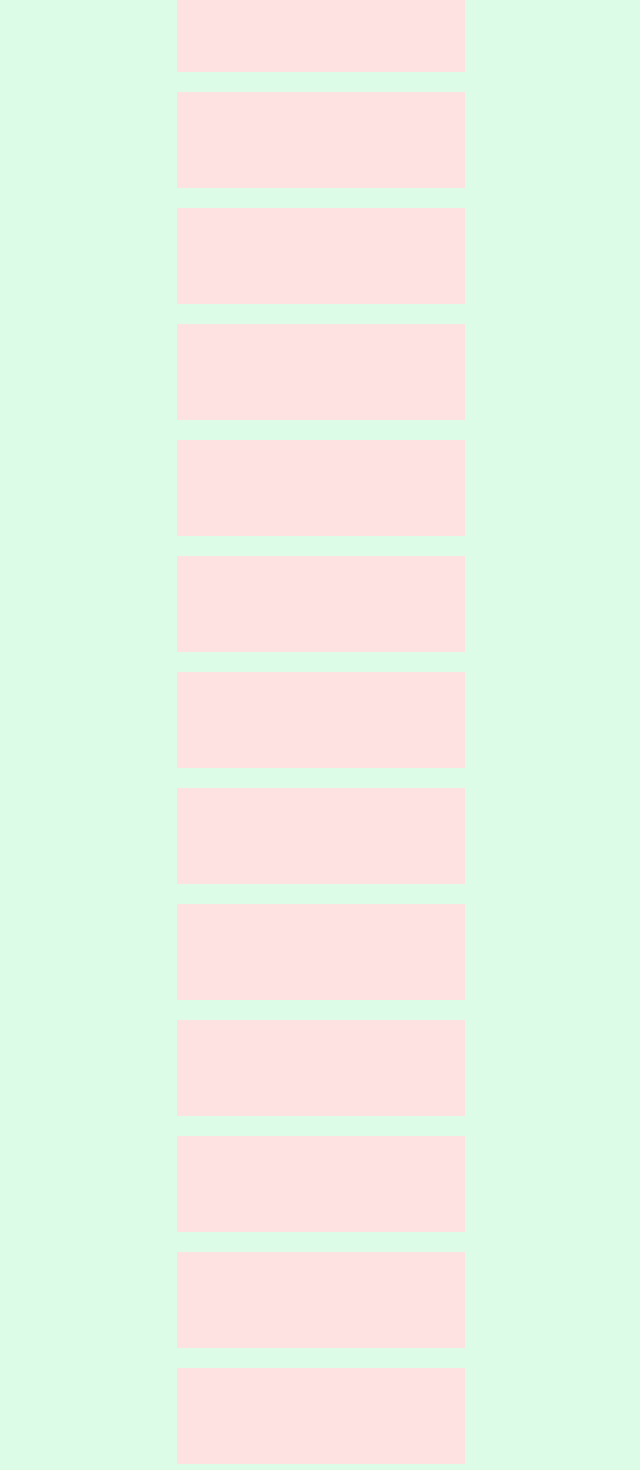
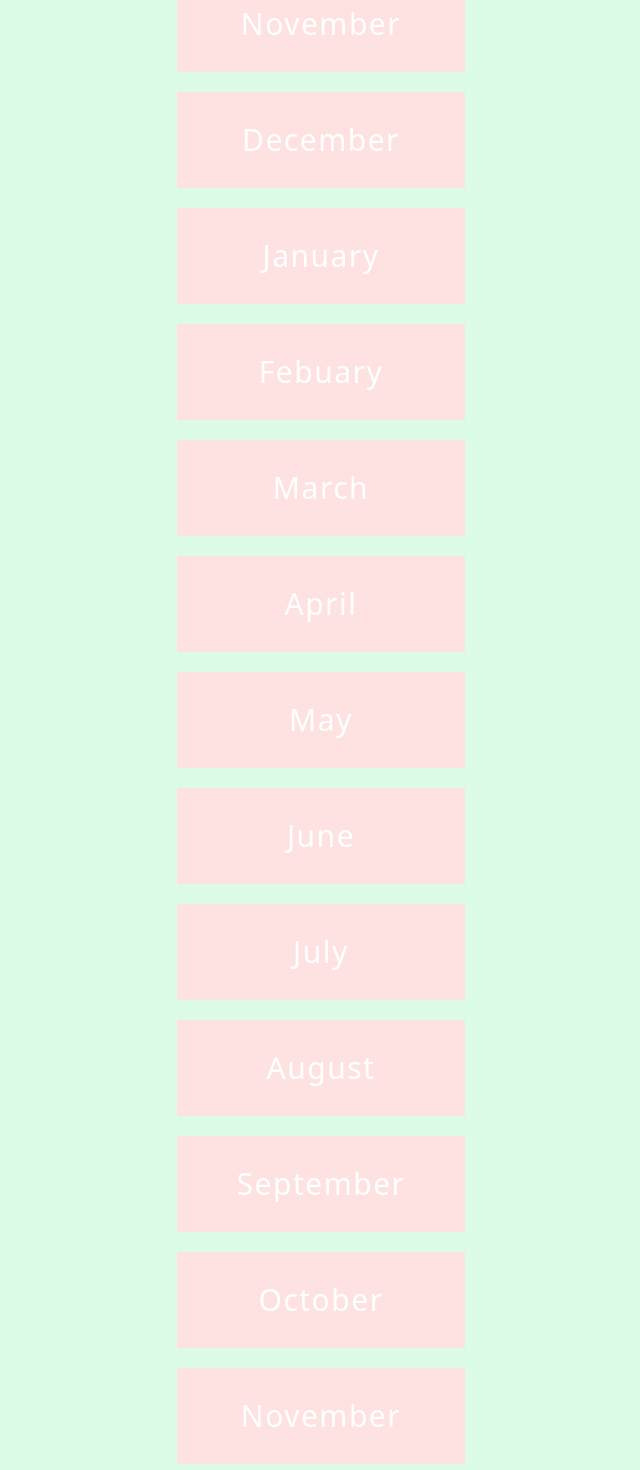
Before and after one commit to Agcare-Technologies/sns-calendar, a React (Vite) app: page / in a window 1280 px wide. Shown: the part 180-1650 px from the top of the page, without its empty margins (319-959 px from the left). Built offline with nearby package versions, Linux system fonts and the light colour scheme.

Commit message:
added mockups of bird card

```diff
--- /dev/null
+++ b/src/components/BirdCard.jsx
@@ -0,0 +1,16 @@
+import React from "react";
+
+const BirdCard = () => {
+    return(
+        <div className="bg-gray-50 h-96 w-72">
+            <p>BIRDS</p>
+            <img src="" alt="" />
+            <div>
+                <audio src=""></audio>
+            </div>
+         <p>BIRDS</p>
+        </div>
+    )
+}
+
+export default BirdCard;
--- a/src/components/CalenderCard.jsx
+++ b/src/components/CalenderCard.jsx
@@ -1,10 +1,11 @@
 import React from "react";
 import { useNavigate } from "react-router-dom";
 
-const CalenderCard = ({path}) => {
+const CalenderCard = ({path, month}) => {
     const navigate = useNavigate()
     return(
-        <div onClick={()=> navigate(path)} className="h-24 bg-red-100 w-72">
+        <div onClick={()=> navigate(path)} className="flex items-center justify-center h-24 bg-red-100 w-72">
+            <p className="text-3xl tracking-wider text-center text-white">{month}</p>
 
         </div>
     )
--- a/src/pages/August.jsx
+++ b/src/pages/August.jsx
@@ -1,14 +1,18 @@
 import React from "react"
 import LogoSafex from "../components/LogoSafex";
 import SootheSensesPara from "../components/SootheSensesPara";
+import BirdCard from "../components/BirdCard";
 
 const August = () => {
     return(
-        <div>
+        <div className="bg-cyan-200">
             <div className="pt-40 space-x-5 text-center">
                 <LogoSafex />
                 <MonthTitle title = "August 2024" />
                 <SootheSensesPara />
+                <div>
+                  <BirdCard />
+                </div>
             </div>
         </div>
     )
--- a/src/pages/December.jsx
+++ b/src/pages/December.jsx
@@ -2,14 +2,18 @@ import React from "react"
 import LogoSafex from "../components/LogoSafex";
 import SootheSensesPara from "../components/SootheSensesPara";
 import MonthTitle from "../components/MonthTitle";
+import BirdCard from "../components/BirdCard";
 
 const December = () => {
     return(
-        <div>
+        <div className="bg-cyan-200">
             <div className="pt-40 space-x-5 text-center">
                 <LogoSafex />
                 <MonthTitle title= "December 2023" />
                 <SootheSensesPara />
+                <div>
+                  <BirdCard />
+                </div>
             </div>
         </div>
     )
--- a/src/pages/Febuary.jsx
+++ b/src/pages/Febuary.jsx
@@ -2,14 +2,18 @@ import React from "react"
 import LogoSafex from "../components/LogoSafex";
 import SootheSensesPara from "../components/SootheSensesPara";
 import MonthTitle from "../components/MonthTitle";
+import BirdCard from "../components/BirdCard";
 
 const Febuary = () => {
     return(
-        <div>
+        <div className="bg-cyan-200">
             <div className="pt-40 space-x-5 text-center">
                 <LogoSafex />
                 <MonthTitle title="Febuary 2024" />
                 <SootheSensesPara />
+                <div>
+                  <BirdCard />
+                </div>
             </div>
         </div>
     )
--- a/src/pages/HomePage.jsx
+++ b/src/pages/HomePage.jsx
@@ -11,20 +11,20 @@ const HomePage = () => {
                 <SootheSensesPara />
             </div>
             <div className="flex flex-col items-center justify-center space-y-5 ">
-                <CalenderCard path= "/nov" />
-                <CalenderCard path= "/dec" />
-                <CalenderCard path= "/jan" />
-                <CalenderCard path= "/feb" />
-                <CalenderCard path= "/mar" />
-                <CalenderCard path= "/apr" />
-                <CalenderCard path= "/may" />
-                <CalenderCard path= "/jun" />
-                <CalenderCard path= "/jul" />
-                <CalenderCard path= "/aug" />
-                <CalenderCard path= "/sep" />
-                <CalenderCard path= "/oct" />
-                <CalenderCard path= "/nov" />
-                <CalenderCard path= "/dec" />
+                <CalenderCard month = "November" path= "/nov" />
+                <CalenderCard month = "December"  path= "/dec" />
+                <CalenderCard month = "January"  path= "/jan" />
+                <CalenderCard month = "Febuary"  path= "/feb" />
+                <CalenderCard month = "March"  path= "/mar" />
+                <CalenderCard month = "April"  path= "/apr" />
+                <CalenderCard month = "May"  path= "/may" />
+                <CalenderCard month = "June"  path= "/jun" />
+                <CalenderCard month = "July"  path= "/jul" />
+                <CalenderCard month = "August"  path= "/aug" />
+                <CalenderCard month = "September"  path= "/sep" />
+                <CalenderCard month = "October"  path= "/oct" />
+                <CalenderCard month = "November"  path= "/nov" />
+                <CalenderCard month = "December"  path= "/dec" />
 
             </div>
         </div>
--- a/src/pages/July.jsx
+++ b/src/pages/July.jsx
@@ -2,14 +2,18 @@ import React from "react"
 import LogoSafex from "../components/LogoSafex";
 import SootheSensesPara from "../components/SootheSensesPara";
 import MonthTitle from "../components/MonthTitle";
+import BirdCard from "../components/BirdCard";
 
 const July = () => {
     return(
-        <div>
+        <div className="bg-cyan-200">
             <div className="pt-40 space-x-5 text-center">
                 <LogoSafex />
                 <MonthTitle title = "July 2024" />
                 <SootheSensesPara />
+                <div>
+                  <BirdCard />
+                </div>
             </div>
         </div>
     )
--- a/src/pages/June.jsx
+++ b/src/pages/June.jsx
@@ -2,14 +2,18 @@ import React from "react"
 import LogoSafex from "../components/LogoSafex";
 import SootheSensesPara from "../components/SootheSensesPara";
 import MonthTitle from "../components/MonthTitle";
+import BirdCard from "../components/BirdCard";
 
 const June = () => {
     return(
-        <div>
+        <div className="bg-cyan-200">
             <div className="pt-40 space-x-5 text-center">
                 <LogoSafex />
                 <MonthTitle title = "June 2024" />
                 <SootheSensesPara />
+                <div>
+                  <BirdCard />
+                </div>
             </div>
         </div>
     )
--- a/src/pages/March.jsx
+++ b/src/pages/March.jsx
@@ -1,13 +1,19 @@
 import React from "react"
 import LogoSafex from "../components/LogoSafex";
 import SootheSensesPara from "../components/SootheSensesPara";
+import MonthTitle from "../components/MonthTitle";
+import BirdCard from "../components/BirdCard";
 
 const March = () => {
     return(
-        <div>
+        <div className="bg-cyan-200">
             <div className="pt-40 space-x-5 text-center">
                 <LogoSafex />
+                <MonthTitle title = "March 2024" />
                 <SootheSensesPara />
+                <div>
+                  <BirdCard />
+                </div>
             </div>
         </div>
     )
--- a/src/pages/May.jsx
+++ b/src/pages/May.jsx
@@ -1,13 +1,19 @@
 import React from "react"
 import LogoSafex from "../components/LogoSafex";
 import SootheSensesPara from "../components/SootheSensesPara";
+import MonthTitle from "../components/MonthTitle";
+import BirdCard from "../components/BirdCard";
 
 const May = () => {
     return(
-        <div>
+        <div className="bg-cyan-200">
             <div className="pt-40 space-x-5 text-center">
                 <LogoSafex />
+                <MonthTitle title = "May 2024" />
                 <SootheSensesPara />
+                <div>
+                  <BirdCard />
+                </div>
             </div>
         </div>
     )
--- a/src/pages/November.jsx
+++ b/src/pages/November.jsx
@@ -2,14 +2,18 @@ import React from "react"
 import LogoSafex from "../components/LogoSafex";
 import SootheSensesPara from "../components/SootheSensesPara";
 import MonthTitle from "../components/MonthTitle";
+import BirdCard from "../components/BirdCard";
 
 const November = () => {
     return(
-        <div className="bg-cyan-200">
-            <div className="pt-40 space-x-5 text-center">
+        <div className="h-screen bg-cyan-200">
+            <div className="flex flex-col items-center justify-center pt-40 space-x-5 text-center">
                 <LogoSafex />
                 <MonthTitle title="November 2023" />
                 <SootheSensesPara />
+                <div>
+                  <BirdCard />
+                </div>
             </div>
         </div>
     )
```
